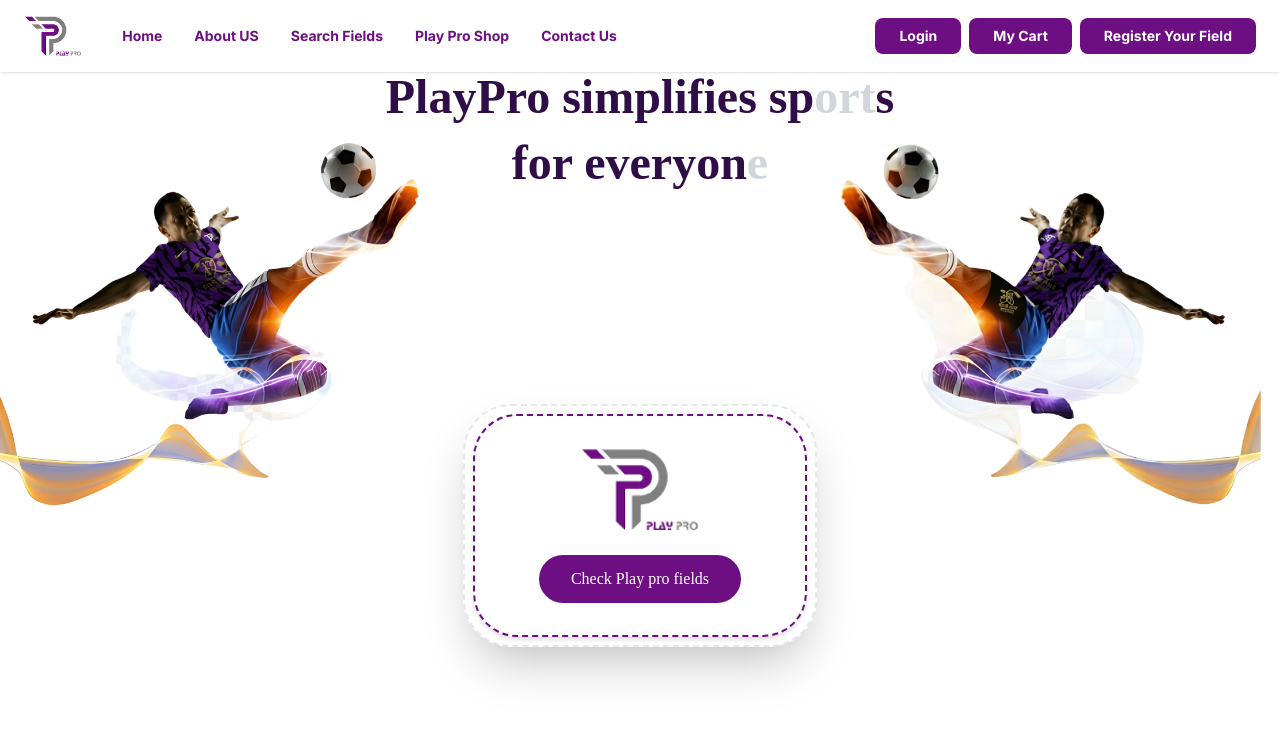
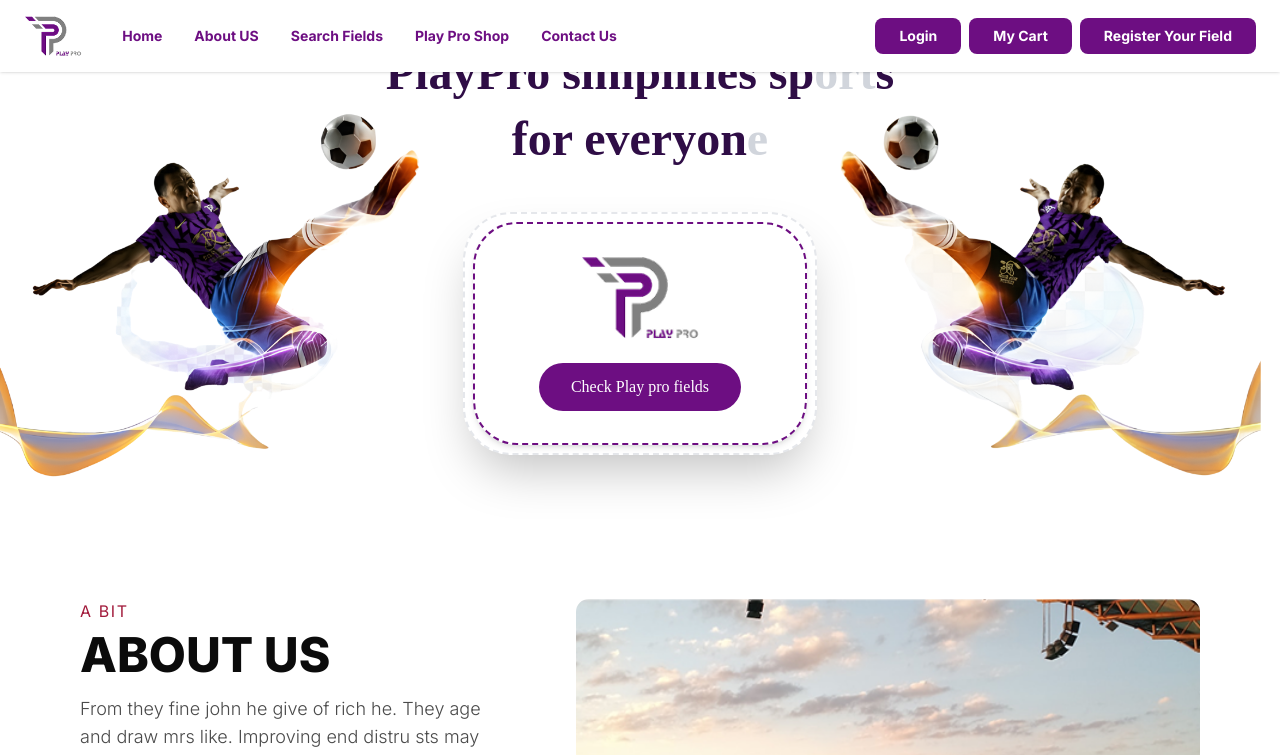
Before and after one commit to Wayone-IT-Solution/play-pro-frontend, a Next.js app: page /about-us in a window 1280 px wide. Shown: the top 755 px of the page. Built offline with nearby package versions, Linux system fonts and the light colour scheme; no server answers.

Commit message:
Update code

```diff
--- a/src/components/home/PlayProBanner.tsx
+++ b/src/components/home/PlayProBanner.tsx
@@ -6,7 +6,7 @@
   return (
     <div className="relative w-full bg-white font-[Poppins] overflow-hidden">
       {/* Left Player Image */}
-      <div className="absolute left-0 top-1/2 -translate-y-1/2 w-[300px] sm:w-[380px] lg:w-[460px] h-auto">
+      <div className="absolute left-0 top-[66%] -translate-y-1/2 w-[300px] sm:w-[380px] lg:w-[460px] h-auto">
         <Image
           src="/assets/profile1.png"
           alt="Football Player Left"
@@ -17,7 +17,7 @@
       </div>
 
       {/* Right Player Image */}
-      <div className="absolute right-0 top-1/2 -translate-y-1/2 w-[300px] sm:w-[380px] lg:w-[460px] h-auto">
+      <div className="absolute right-0 top-[66%] -translate-y-1/2 w-[300px] sm:w-[380px] lg:w-[460px] h-auto">
         <Image
           src="/assets/profile22.png"
           alt="Football Player Right"
@@ -28,9 +28,9 @@
       </div>
 
       {/* Center Content */}
-      <div className="relative z-10 max-w-5xl mx-auto text-center px-4 py-16 sm:pb-24">
+      <div className="relative z-10 max-w-5xl mx-auto text-center px-4 pb-16 pt-10">
         {/* Title */}
-        <h1 className="text-3xl sm:text-4xl lg:text-5xl font-bold leading-snug mb-52 text-[#2F0D46]">
+        <h1 className="text-3xl sm:text-4xl lg:text-5xl font-bold leading-snug mb-10 text-[#2F0D46]">
           PlayPro simplifies <span className="text-[#2F0D46]">sp</span>
           <span className="text-gray-300">ort</span>
           <span className="text-[#2F0D46]">s</span>
```
